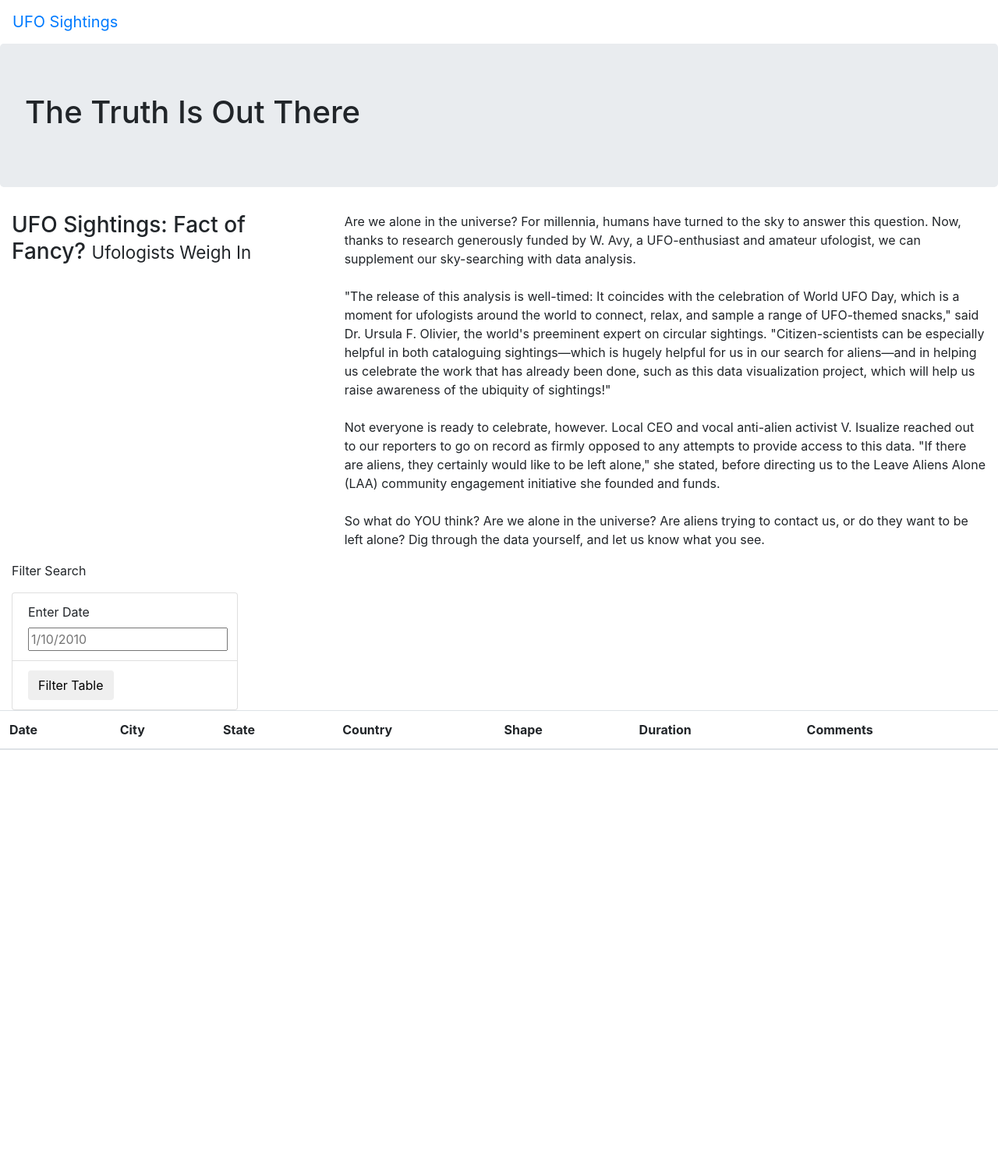
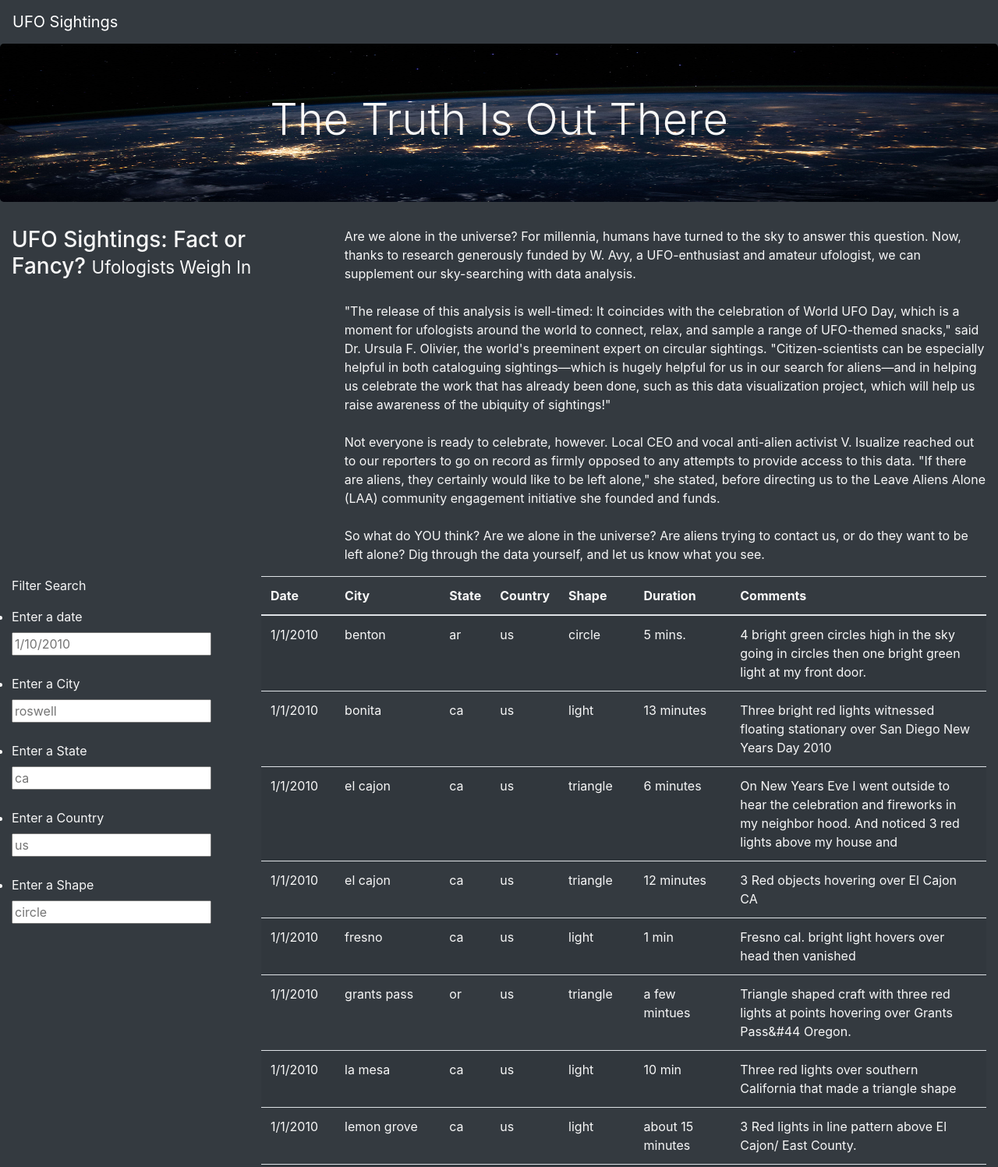
Before and after one commit to josephthomas08/UFOs, a plain HTML site: page index.html in a window 1280 px wide. Shown: the top 1497 px of the page at 78% size. Before the commit the page ends 978 px from the top, so only its background shows below. Drawn offline with nearby package versions, Linux system fonts and the light colour scheme.

Commit message:
UFOs finer web page built project

```diff
--- a/index.html
+++ b/index.html
@@ -2,7 +2,6 @@
 <html lang="en">
   <head>
     <meta charset="UTF-8" />
-    <meta http-equiv="X-UA-Compatible" content="IE=edge" />
     <meta name="viewport" content="width=device-width, initial-scale=1.0" />
     <title>UFO Finder</title>
     <link
@@ -13,19 +12,19 @@
     />
     <link rel="stylesheet" href="static/css/style.css" />
   </head>
-  <body>
+  <body class="bg-dark">
     <div class="wrapper">
-      <nav class="navbar navbar-expand-lg">
+      <nav class="navbar navbar-dark bg-dark navbar-expand-lg">
         <a class="navbar-brand" href="index.html">UFO Sightings</a>
       </nav>
       <div class="jumbotron">
-        <h1>The Truth Is Out There</h1>
+        <h1 class="display-4">The Truth Is Out There</h1>
       </div>
       <div class="container-fluid">
         <div class="row">
           <div class="col-md-4">
             <h3>
-              UFO Sightings: Fact of Fancy? <small>Ufologists Weigh In</small>
+              UFO Sightings: Fact or Fancy? <small>Ufologists Weigh In</small>
             </h3>
           </div>
           <div class="col-md-8">
@@ -61,22 +60,39 @@
       <div class="container-fluid">
         <div class="row">
           <div class="col-md-3">
-            <form>
+            <form class="bg-dark">
               <p>Filter Search</p>
-              <ul class="list-group">
-                <li class="list-group-item">
-                  <label for="date">Enter Date</label>
+            </form>
+
+            <ul class="list-group bg-dark">
+              <li class="list-group_item bg-dark">
+                <label for="date">Enter a date</label><br />
                 <input type="text" placeholder="1/10/2010" id="datetime" />
               </li>
-                <li class="list-group-item">
-                  <button id="filter-btn" type="button" class="btn btn-default">
-                    Filter Table
-                  </button>
+              <br />
+              <li class="list-group_item bg-dark">
+                <label for="city">Enter a City</label><br />
+                <input type="text" placeholder="roswell" id="city" />
               </li>
+              <br />
+              <li class="list-group_item bg-dark">
+                <label for="state">Enter a State</label><br />
+                <input type="text" placeholder="ca" id="state" />
+              </li>
+              <br />
+              <li class="list-group_item bg-dark">
+                <label for="country">Enter a Country</label><br />
+                <input type="text" placeholder="us" id="country" />
+              </li>
+              <br />
+              <li class="list-group_item bg-dark">
+                <label for="shape">Enter a Shape</label><br />
+                <input type="text" placeholder="circle" id="shape" />
+              </li>
+              <br />
             </ul>
-            </form>
           </div>
-          <div class="col-md-9"></div>
+          <div class="col-md-9">
             <table class="table table-striped">
               <thead>
                 <tr>
@@ -94,5 +110,9 @@
           </div>
         </div>
       </div>
+    </div>
+    <script src="https://cdnjs.cloudflare.com/ajax/libs/d3/4.11.0/d3.js"></script>
+    <script src="js/data.js"></script>
+    <script src="js/app.js"></script>
   </body>
 </html>
--- a/js/app.js
+++ b/js/app.js
@@ -1,3 +1,8 @@
+// from data.js
+const tableData = data;
+
+// get table references
+var tbody = d3.select("tbody");
 
 function buildTable(data) {
   // First, clear out any existing data
@@ -14,34 +19,56 @@ function buildTable(data) {
     Object.values(dataRow).forEach((val) => {
       let cell = row.append("td");
       cell.text(val);
-        }
-      );
+    });
   });
 }
 
+// 1. Create a variable to keep track of all the filters as an object.
 
+var filters = {};
+// 3. Use this function to update the filters.
+function updateFilters() {
 
-  function handleClick() {
-    // Grab the datetime value from the filter
-    let date = d3.select("#datetime").property("value");
-    let filteredData = tableData;
+    // 4a. Save the element that was changed as a variable.
+  let changedElement = d3.select(this);
+    // 4b. Save the value that was changed as a variable.
+  let elementValue = changedElement.property('value');
+  // console.log(elementValue);
+    // 4c. Save the id of the filter that was changed as a variable.
+  let filteredId = changedElement.attr('id');
+  // console.log(filteredId);
 
-     // Check to see if a date was entered and filter the
-    // data using that date.
-    if (date) {
-      // Apply `filter` to the table data to only keep the
-      // rows where the `datetime` value matches the filter value
-      filteredData = filteredData.filter(row => row.datetime === date);
+    // 5. If a filter value was entered then add that filterId and value
+    // to the filters list. Otherwise, clear that filter from the filters object.
+  if (elementValue){
+    filters[filteredId] = elementValue;
+  }
+  else{
+    delete filters[filteredId];
   }
 
-     // Rebuild the table using the filtered data
-    // @NOTE: If no date was entered, then filteredData will
-    // just be the original tableData.
-    buildTable(filteredData);
-  }
+    // 6. Call function to apply all filters and rebuild the table
+    filterTable(filters);
+};
 
-  // Attach an event to listen for the form button
-  d3.selectAll("#filter-btn").on("click", handleClick);
+  // 7. Use this function to filter the table when data is entered.
+  function filterTable(filters) {
+
+    // 8. Set the filtered data to the tableData.
+
+  let filterData = tableData
+    // 9. Loop through all of the filters and keep any data that
+    // matches the filter values
+    Object.entries(filters).forEach(([key, value]) => {
+    filterData = filterData.filter(row => row[key] === value);
+    });
+
+    // 10. Finally, rebuild the table using the filtered data
+  buildTable(filterData);
+  };
+
+  // 2. Attach an event to listen for changes to each filter
+  d3.selectAll("input").on("change", updateFilters);
 
   // Build the table when the page loads
   buildTable(tableData);
--- a/static/css/style.css
+++ b/static/css/style.css
@@ -1 +1,9 @@
-<link rel="stylesheet" href="static/css/style.css">
+body {
+  color: #f7f7f7;
+}
+
+.jumbotron {
+  background-image: url("images/nasa.jpg");
+  background-size: 100% 100%;
+  text-align: center;
+}
```
Also changed, not shown: js/app_1.js (added, +45 -0 lines), images/nasa.jpeg (added), static/css/images/nasa.jpg (added). Lines whose indentation alone changed are shown as unchanged.
